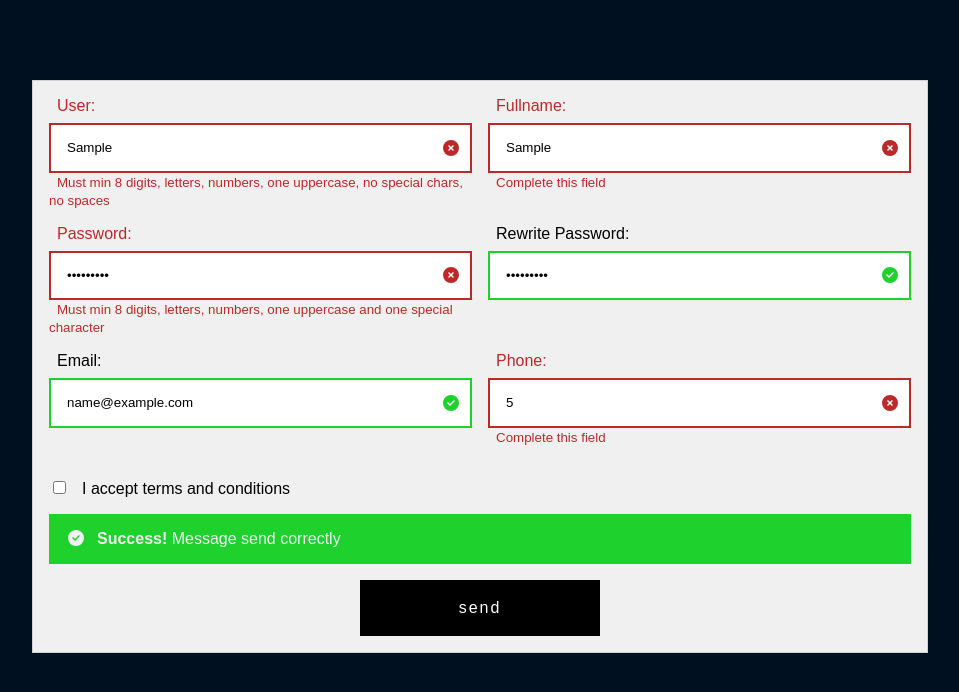
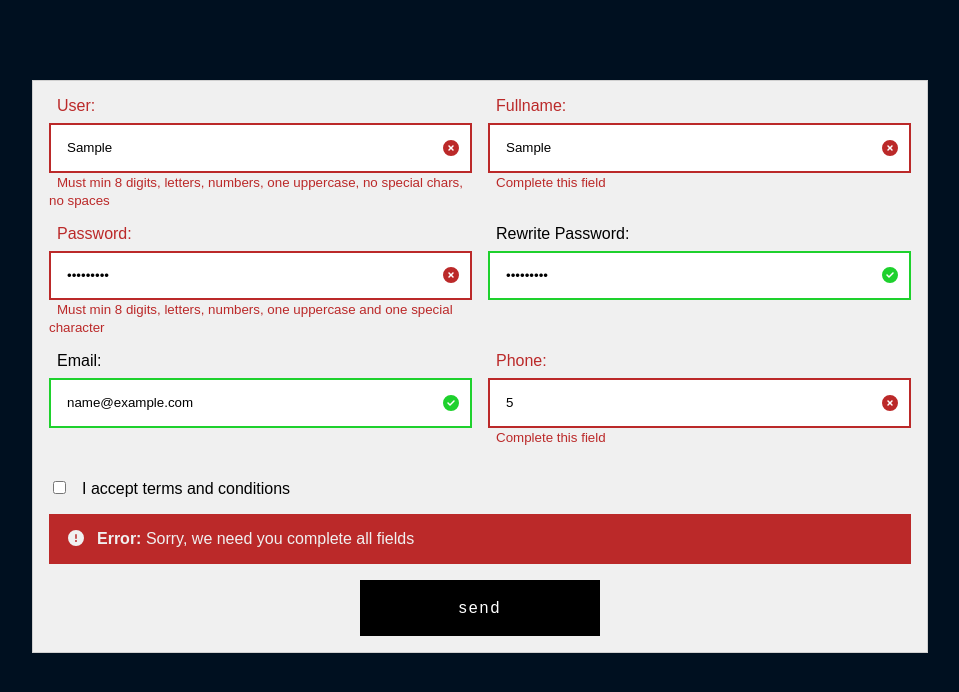
Before and after one commit to aledaledev/form-practice, a React (Vite) app: page /form in a window 1280 px wide. Both pictures are taken after typing "Sample", "Sample", "Sample123", "Sample123", "name@example.com", "5" into the empty fields and a click on the button "send". Shown: the top 692 px of the page, without its empty margins (160-1119 px from the left). Built offline with nearby package versions, Linux system fonts and the light colour scheme.

Commit message:
adding toast, styles

```diff
--- a/src/assets/styles/FormVanilla.styles.ts
+++ b/src/assets/styles/FormVanilla.styles.ts
@@ -42,6 +42,27 @@ export const Wrapper = styled.main`
     margin: 5rem 0;
 `
 
+export const ToastSc = styled.div`
+        padding: 1rem;
+
+        p{
+            color: #f0f0f0;
+            margin: 0 .2rem;
+        }
+
+        ${props => props.message==='error' && css`
+            background-color: ${colors.error};
+        `}
+
+        ${props => props.message==='success' && css`
+            background-color: ${colors.success};
+        `}
+
+    @media screen and (min-width: 720px){
+        grid-column: span 2;
+    }
+`
+
 export const FormSc = styled.form`
     background-color: #f0f0f0;
     padding: 1rem;
@@ -52,11 +73,6 @@ export const FormSc = styled.form`
     gap: 1rem;
     @media screen and (min-width: 720px){
         grid-template-columns: 1fr 1fr;
-
-        .advice{
-            grid-column: span 2;
-
-        }
 
         .terms{
             grid-column: span 2;
@@ -93,15 +109,6 @@ export const FormSc = styled.form`
         }
     }
 
-    .advice{
-        background-color: ${colors.success};
-        padding: 1rem;
-
-        p{
-            color: #f0f0f0;
-            margin: 0 .2rem;
-        }
-    }
 
     >button{
         color: #fff;
@@ -130,12 +137,12 @@ export const Label = styled.label`
 `
 
 export const InputSc = styled.input`
-
         height: 3.1rem;
         width: 100%;
         padding: 0 1rem;
         transition: all .3s ease;
         border: 2px solid transparent;
+        -moz-appearance:textfield;
 
         &:focus{
             border: 2px solid ${colors.border};
--- a/src/pages/FormVanilla.tsx
+++ b/src/pages/FormVanilla.tsx
@@ -1,5 +1,5 @@
 import React, { useState } from 'react'
-import { Wrapper, FormSc, IconDanger, IconSuccess } from '../assets/styles/FormVanilla.styles'
+import { Wrapper, FormSc, IconDanger, IconSuccess, ToastSc } from '../assets/styles/FormVanilla.styles'
 import { faCircleCheck, faCircleExclamation, faCircleXmark } from '@fortawesome/free-solid-svg-icons'
 import Input from '../components/Input'
 import { InputState, Props } from '../types'
@@ -66,6 +66,7 @@ function FormVanilla() {
   const [email, setEmail] = useState<InputState>({field:'',valid:null})
   const [phone, setPhone] = useState<InputState>({field:'',valid:null})
   const [terms, setTerms] = useState<boolean>(false)
+  const [messageInfo, setMessageInfo] = useState<'success' | 'error' | null>(null)
 
   const checkPassword = () => {
     return rewritePassword.field===password.field
@@ -73,6 +74,21 @@ function FormVanilla() {
 
   const handleSubmit = (e:React.FormEvent) => {
     e.preventDefault()
+    if(user.valid==='true' && fullname.valid==='true' && password.valid==='true' && rewritePassword.valid==='true' && email.valid==='true' && phone.valid==='true' && terms){
+      setMessageInfo('success')
+      setUser({field:'',valid:null})
+      setFullName({field:'',valid:null})
+      setPassword({field:'',valid:null})
+      setRewritePassword({field:'',valid:null})
+      setEmail({field:'',valid:null})
+      setPhone({field:'',valid:null})
+    } else {
+      setMessageInfo('error')
+    }
+
+    setTimeout(()=>{
+      setMessageInfo(null)
+    },4000)
   }
 
   return (
@@ -115,10 +131,12 @@ function FormVanilla() {
           <input type="checkbox" checked={terms} onChange={() => setTerms(!terms)} name='terms' id='check-terms'/>
           I accept terms and conditions
         </label>
-        <div className='advice'>
-          <p><IconSuccess icon={faCircleCheck}/><b>Success! </b>Message send correctly</p>
-          {false?<p><IconDanger icon={faCircleExclamation}/><b>Error: </b> Sorry, we need you complete all fields</p>:null}
-        </div>
+
+        {messageInfo!==null?
+        <ToastSc message={messageInfo}>
+          {messageInfo==='success'?<p><IconSuccess icon={faCircleCheck}/><b>Success! </b>Message send correctly</p>:null}
+          {messageInfo==='error'?<p><IconDanger icon={faCircleExclamation}/><b>Error: </b> Sorry, we need you complete all fields</p>:null}
+        </ToastSc>:null}
         <button type='submit'>
           send
         </button>
```
